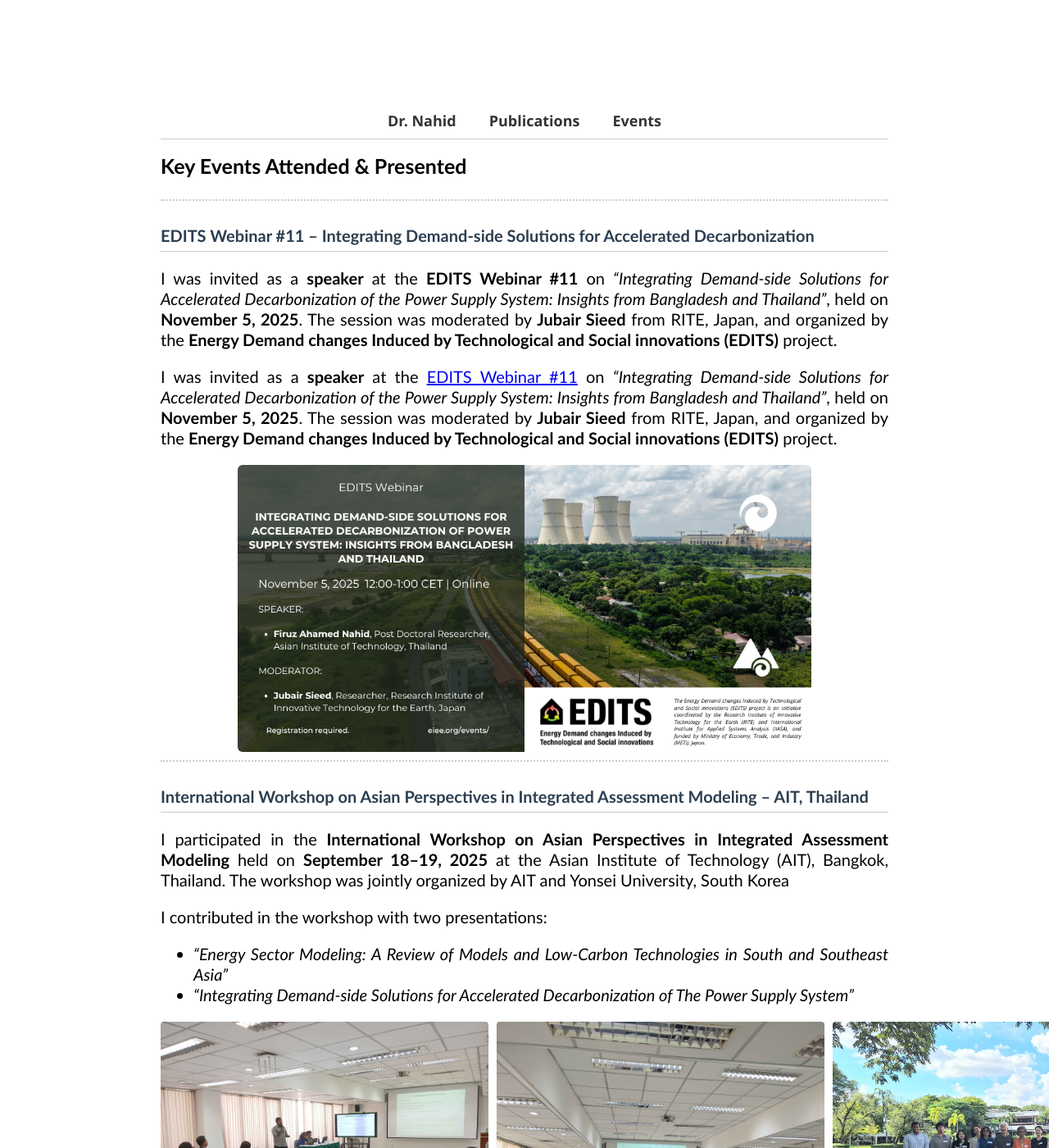
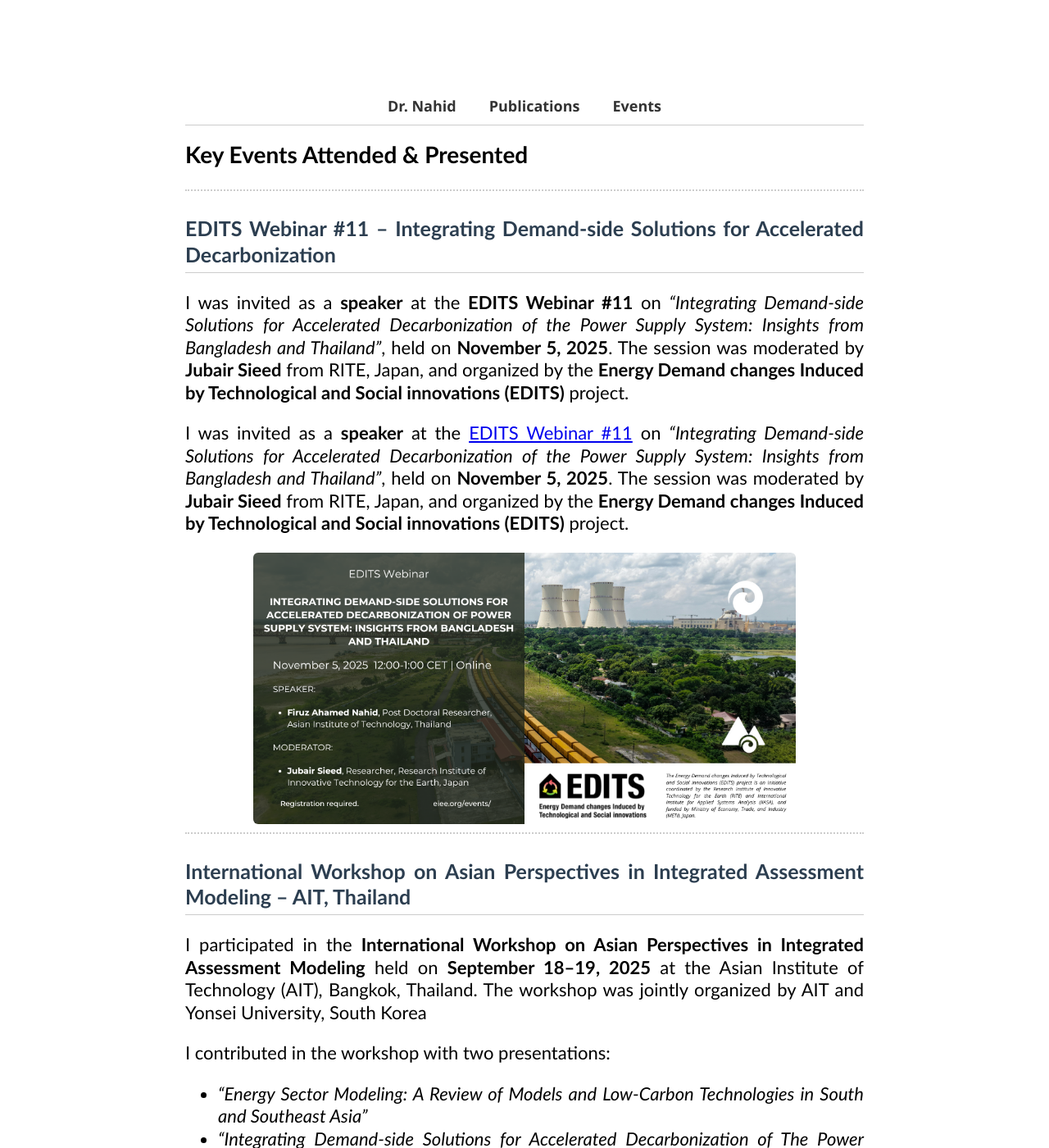
Before and after one commit to FiruzAhamed/firuzahamed.github.io, a Jekyll site: the page built from events.md, in a window 1280 px wide and 1400 px high. Shown: the whole window at 82% size. Built offline with Jekyll 4.4.1, drawn with Linux system fonts in a browser that asks for light colours.

Commit message:
Update style.css
Signed-off-by: Firuz Ahamed Nahid <122635742+FiruzAhamed@users.noreply.github.com>

```diff
--- a/assets/css/style.css
+++ b/assets/css/style.css
@@ -123,21 +123,21 @@ body {
 
 /* Publications page */
 body.publications {
-  font-size: 20px;
+  font-size: 22px;
   line-height: 1.25;
   text-align: justify;
-  padding: 100px 100px;
+  padding: 80px 130px;
   background-color: #ffffff;
 }
 
 body.publications h1 {
-  font-size: 25px;
+  font-size: 28px;
   text-align: left;
   margin-bottom: 25px;
 }
 
 body.publications h2 {
-  font-size: 20px;
+  font-size: 25px;
   color: #2c3e50;
   border-bottom: 1px solid #ccc;
   padding-bottom: 6px;
```
